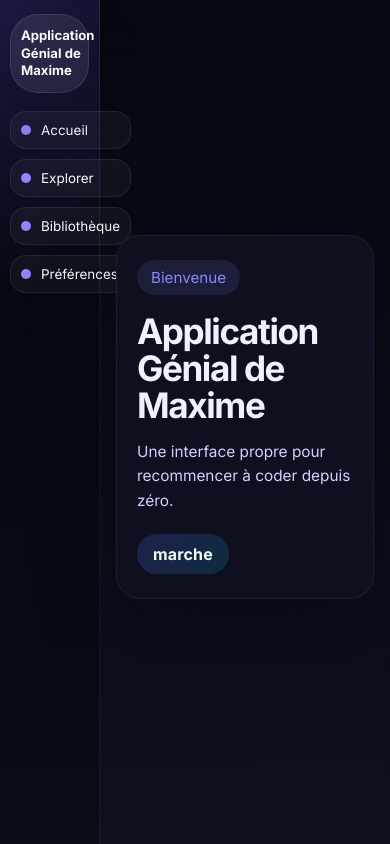
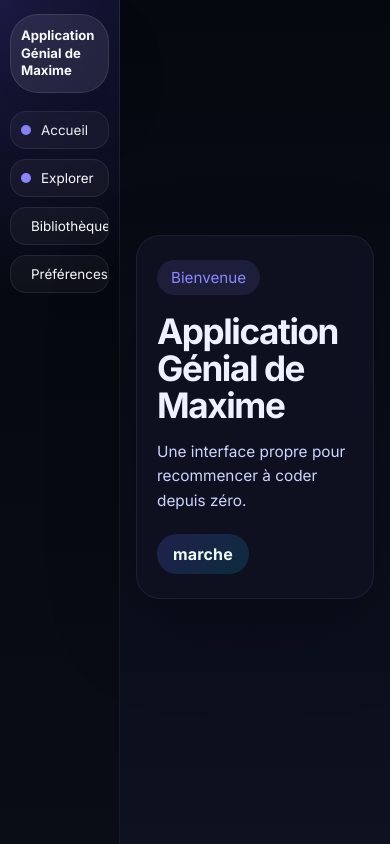
Before and after one commit to maximeautrusseau6-ux/fittrack, a React (Vite) app: page / in a window 390 px wide. Built offline with nearby package versions, Linux system fonts and the light colour scheme.

Commit message:
Description des modifications

```diff
--- a/src/App.css
+++ b/src/App.css
@@ -6,6 +6,7 @@
 
 .app-main {
   flex: 1;
+  min-width: 0;
   padding: 40px;
   display: grid;
   place-items: center;
--- a/src/components/Sidebar.css
+++ b/src/components/Sidebar.css
@@ -40,14 +40,17 @@
   width: 100%;
   display: flex;
   align-items: center;
-  gap: 14px;
+  gap: 10px;
   background: rgba(255, 255, 255, 0.04);
   border: 1px solid rgba(255, 255, 255, 0.08);
   border-radius: 18px;
   color: inherit;
-  padding: 16px 18px;
+  padding: 14px 14px;
   font-size: 0.98rem;
   text-align: left;
+  white-space: nowrap;
+  overflow: hidden;
+  text-overflow: ellipsis;
   transition: transform 0.2s ease, background 0.2s ease;
 }
 
@@ -65,7 +68,7 @@
 
 @media (max-width: 900px) {
   .sidebar {
-    width: 120px;
+    width: 140px;
     min-height: 100vh;
     border-right: 1px solid rgba(255, 255, 255, 0.06);
     padding: 22px 12px;
@@ -100,7 +103,7 @@
 
 @media (max-width: 500px) {
   .sidebar {
-    width: 100px;
+    width: 120px;
     padding: 14px 10px;
     gap: 18px;
   }
```
